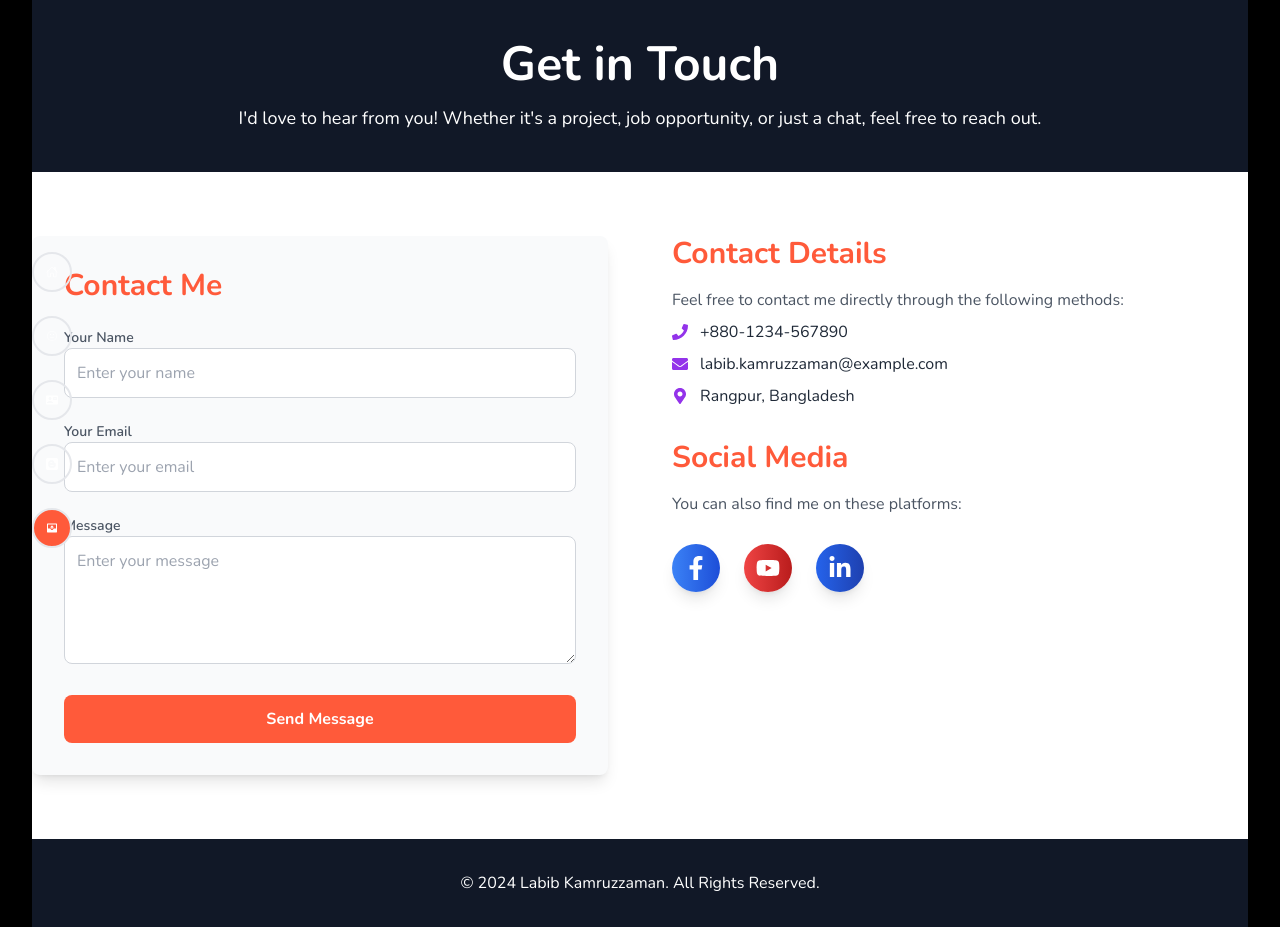
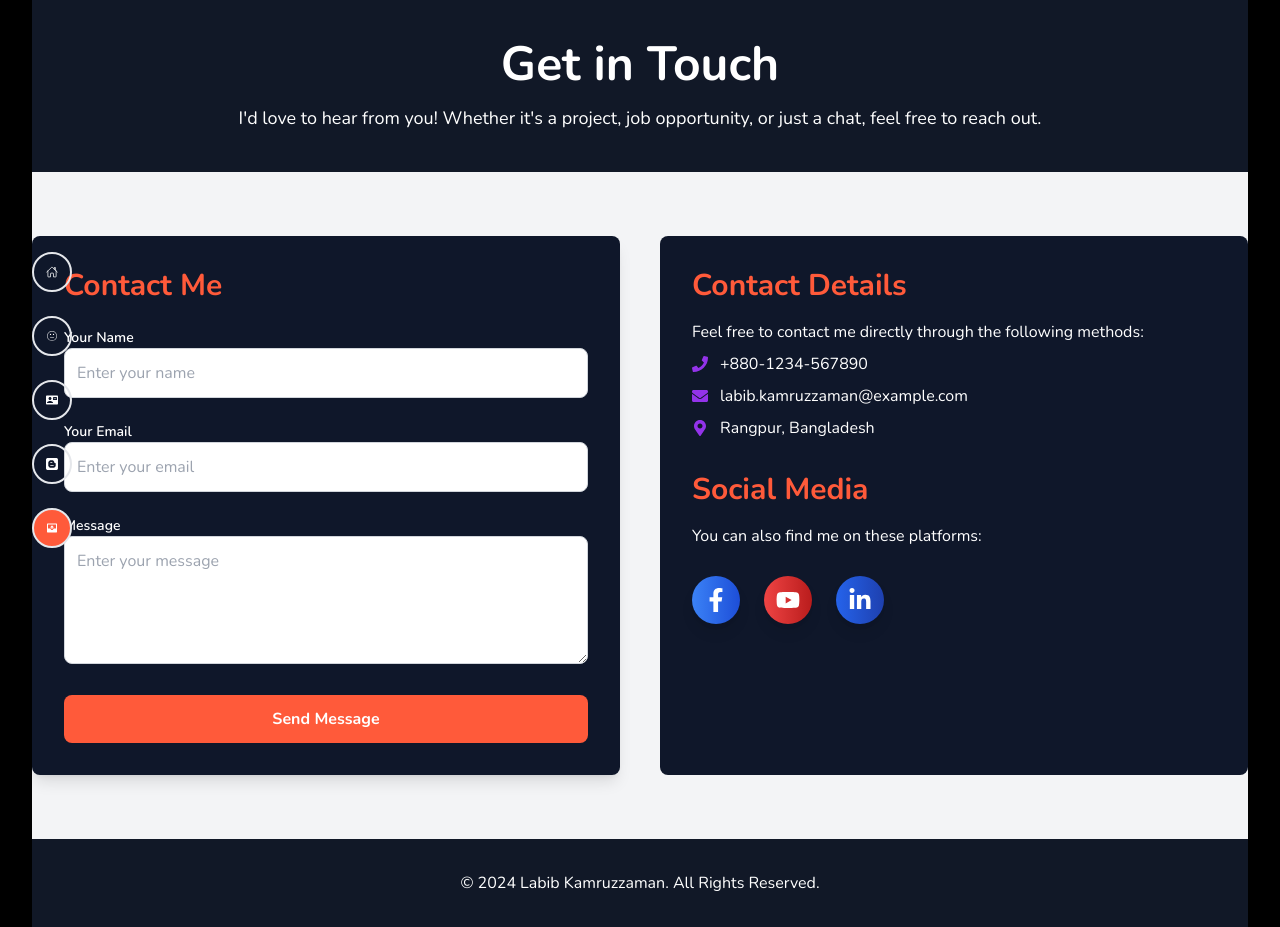
Before and after one commit to kamruzzaman1234/my-personal-portfolio-project, a React (Vite) app: page /contact in a window 1280 px wide. Built offline with nearby package versions, Linux system fonts and the light colour scheme.

Commit message:
update code added

```diff
--- a/src/Home/About/AboutDetails.jsx
+++ b/src/Home/About/AboutDetails.jsx
@@ -44,7 +44,7 @@ const AboutDetails = ()=>{
                 </div>
 
                 <div className="">
-                <img src="https://i.ibb.co.com/ccRLrJx/man-3.png" alt=""
+                <img src="https://i.ibb.co/DC4dYGj/Snapchat-1879419947-removebg-preview-1.png" alt=""
                 className="w-[480px] h-[631px]"/>
             </div>
 
--- a/src/Home/Contact/Contact.jsx
+++ b/src/Home/Contact/Contact.jsx
@@ -15,14 +15,14 @@ const Contact = () => {
       </header>
 
       {/* Contact Form and Details Section */}
-      <section className="py-16 bg-white">
-        <div className="max-w-7xl mx-8 md:mx-16 lg:mx-auto grid grid-cols-1 md:grid-cols-2 gap-16">
+      <section className="py-16 bg-slate">
+        <div className="max-w-7xl mx-8 md:mx-16 lg:mx-auto grid grid-cols-1 md:grid-cols-2 gap-10">
           {/* Contact Form */}
-          <div className="bg-gray-50 p-8 rounded-lg shadow-lg">
+          <div className="bg-slate-900 p-8 rounded-lg shadow-lg">
             <h2 className="text-3xl font-bold mb-6 text-[#FF5A3A]">Contact Me</h2>
             <form className="space-y-6">
               <div>
-                <label className="block text-sm font-semibold text-gray-600">Your Name</label>
+                <label className="block text-sm font-semibold text-white">Your Name</label>
                 <input
                   type="text"
                   placeholder="Enter your name"
@@ -30,7 +30,7 @@ const Contact = () => {
                 />
               </div>
               <div>
-                <label className="block text-sm font-semibold text-gray-600">Your Email</label>
+                <label className="block text-sm font-semibold text-white">Your Email</label>
                 <input
                   type="email"
                   placeholder="Enter your email"
@@ -38,7 +38,7 @@ const Contact = () => {
                 />
               </div>
               <div>
-                <label className="block text-sm font-semibold text-gray-600">Message</label>
+                <label className="block text-sm font-semibold text-white">Message</label>
                 <textarea
                   placeholder="Enter your message"
                   className="w-full p-3 border border-gray-300 rounded-lg focus:outline-none focus:ring-2 focus:ring-purple-600 h-32"
@@ -54,11 +54,11 @@ const Contact = () => {
           </div>
 
           {/* Contact Details */}
-          <div className="space-y-8">
+          <div className="space-y-8 bg-slate-900 p-8 rounded-lg">
             <div>
               <h2 className="text-3xl font-bold text-[#FF5A3A] mb-4">Contact Details</h2>
-              <p className="text-gray-600 mb-2">Feel free to contact me directly through the following methods:</p>
-              <ul className="text-gray-800">
+              <p className="text-white mb-2">Feel free to contact me directly through the following methods:</p>
+              <ul className="text-white">
                 <li className="flex items-center space-x-3 mb-2">
                   <FaPhone className="text-purple-600" /> <span>+880-1234-567890</span>
                 </li>
@@ -73,7 +73,7 @@ const Contact = () => {
 
             <div>
               <h2 className="text-3xl font-bold text-[#FF5A3A] mb-4">Social Media</h2>
-              <p className="text-gray-600 mb-4">You can also find me on these platforms:</p>
+              <p className="text-white mb-4">You can also find me on these platforms:</p>
        <div className="flex gap-6 my-7 ">
       {/* Facebook */}
       <Link
--- a/src/Home/Portfolio/Portfolio.jsx
+++ b/src/Home/Portfolio/Portfolio.jsx
@@ -67,22 +67,22 @@ const Portfolio = () => {
                 <div className="p-6">
                   <h3 className="text-2xl font-bold mb-4 text-[#FF5A3A]">{project.title}</h3>
                   <p className="text-white mb-4">{project.description}</p>
-                  <div className="flex flex-col lg:flex-row justify-start lg:justify-between items-center">
+                  <div className="flex gap-3 flex-col lg:flex-row">
                     <Link
                       to={project.githubLink}
                       target="_blank"
                       rel="noopener noreferrer"
-                      className="flex items-center text-white hover:text-gray-900 transition"
+                      className="flex items-center text-white transition btn bg-[#FF5A3A]"
                     >
-                      <FaGithub size={20} className="mr-2 text-[#FF5A3A]" /> GitHub
+                      <FaGithub size={20} className="mr-2" /> GitHub
                     </Link>
                     <Link
                       to={project.liveLink}
                       target="_blank"
                       rel="noopener noreferrer"
-                      className="flex items-center text-white transition"
+                      className="flex items-center text-white transition btn bg-[#FF5A3A]"
                     >
-                      <FaExternalLinkAlt size={20} className="mr-2 text-[#FF5A3A]" /> Live Site
+                      <FaExternalLinkAlt size={20} className="mr-2 " /> Live Site
                     </Link>
                   </div>
                 </div>
@@ -93,7 +93,7 @@ const Portfolio = () => {
       </section>
 
       {/* Footer */}
-      <footer className="bg-gray-200 text-white py-8">
+      <footer className="bg-slate-900 text-white py-8">
         <div className="max-w-7xl mx-8 md:mx-16 lg:mx-auto text-center">
           <p className="text-lg text-[#FF5A3A]">© 2024 Labib Kamruzzaman. All Rights Reserved.</p>
           <div className="flex gap-6 my-7 justify-center">
```
